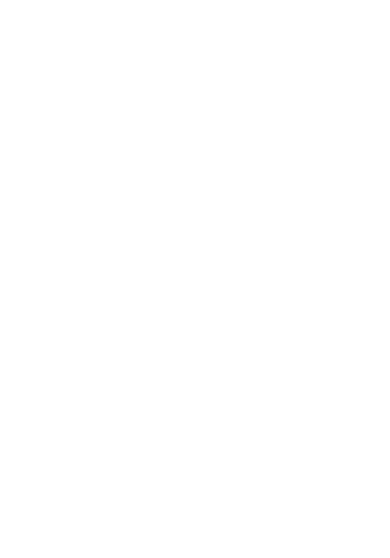
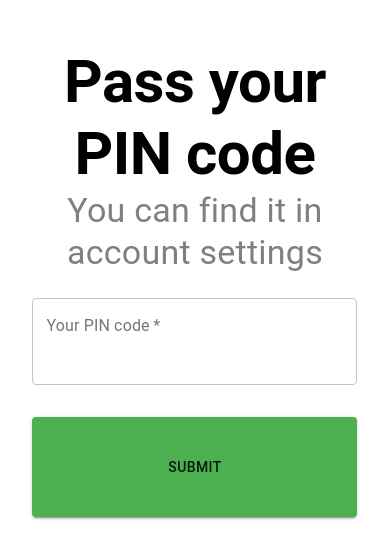
Before and after one commit to nickdee1/oh-no-no-no-project, a React (Create React App) app: page /tablet in a window 390 px wide. Shown: the part 114-672 px from the top of the page. Built offline with nearby package versions, Linux system fonts and the light colour scheme.

Commit message:
Tablet view

```diff
--- /dev/null
+++ b/src/components/pincode-validation/PincodeValidation.js
@@ -0,0 +1,56 @@
+import React, { useState } from 'react';
+import { Button, makeStyles, TextField } from '@material-ui/core';
+import theme from '../../theme';
+
+const useStyles = makeStyles({
+  form: {
+    width: '100%',
+    marginTop: theme.spacing(1),
+  },
+  submit: {
+    height: '100px',
+    margin: theme.spacing(3, 0, 2),
+  },
+  input1: {
+    height: 50,
+    fontSize: '3em',
+  },
+});
+
+const PincodeValidation = () => {
+  const classes = useStyles();
+  const [pinInput, setPinInput] = useState('');
+
+  const handleSubmit = (evt) => {
+    evt.preventDefault();
+    alert(pinInput)
+  }
+
+  return (
+    <form className={classes.form} noValidate autoComplete="off" onSubmit={handleSubmit}>
+      <TextField
+        variant="outlined"
+        margin="normal"
+        color="secondary"
+        required
+        fullWidth
+        id="pin"
+        label="Your PIN code"
+        name="pin"
+        InputProps={{ classes: { input: classes.input1 } }}
+        onChange={(e) => setPinInput(e.target.value)}
+      />
+      <Button
+        type="submit"
+        fullWidth
+        variant="contained"
+        color="secondary"
+        className={classes.submit}
+      >
+        Submit
+      </Button>
+    </form>
+  );
+};
+
+export default PincodeValidation;
--- a/src/pages/Tablet.tsx
+++ b/src/pages/Tablet.tsx
@@ -1,7 +1,40 @@
 import React from 'react';
+import { makeStyles } from '@material-ui/core/styles';
+import { Grid, Typography } from '@material-ui/core';
+import PincodeValidation from '../components/pincode-validation/PincodeValidation';
+import theme from '../theme';
+
+const useStyles = makeStyles({
+  paper: {
+    marginTop: theme.spacing(20),
+  },
+  title: {
+    fontWeight: 600,
+  },
+  subtitle: {
+    color: 'grey',
+  },
+});
 
 function Tablet() {
-  return <></>;
+  const classes = useStyles();
+  return (
+    <Grid container direction="column" className={classes.paper}>
+      <Grid item container>
+        <Grid item xs={1} md={3} />
+        <Grid item xs={10} md={6}>
+          <Typography className={classes.title} variant="h2">
+            Pass your PIN code
+          </Typography>
+          <Typography className={classes.subtitle} variant="h4">
+            You can find it in account settings
+          </Typography>
+          <PincodeValidation />
+        </Grid>
+        <Grid item xs={1} md={3} />
+      </Grid>
+    </Grid>
+  );
 }
 
 export default Tablet;
```
